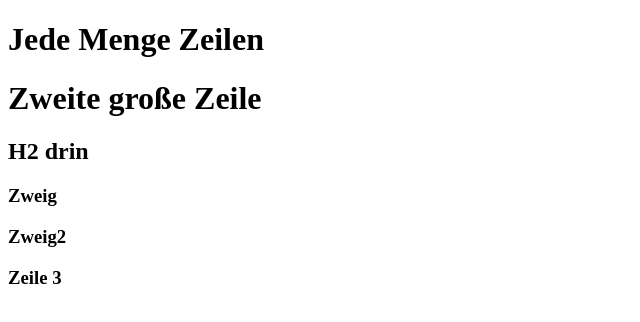
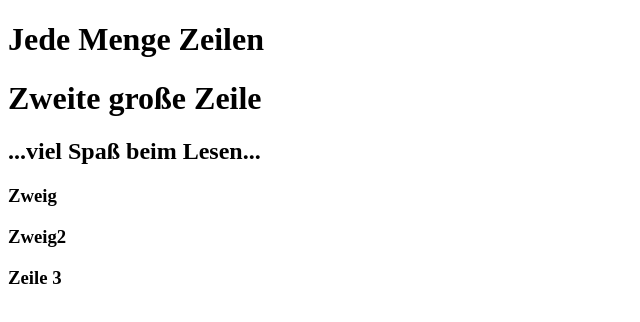
Before and after one commit to VscBarmer/0main.openSAP.repo, a plain HTML site: page index.html in a window 1280 px wide. Shown: the whole page, without its empty margins (0-640 px from the left). Drawn offline with Linux system fonts and the light colour scheme.

Commit message:
Lesevergnügen

```diff
--- a/index.html
+++ b/index.html
@@ -4,7 +4,7 @@
 <body>
 	<h1 style = "color: Black"> Jede Menge Zeilen</h1>
 	<h1>Zweite große Zeile</h1>
-	<h2 style = "color: Black"> H2 drin</h2>
+	<h2 style = "color: Black"> ...viel Spaß beim Lesen... </h2>
 
   <h3>Zweig</h3>
   <h3>Zweig2</h3>
```
